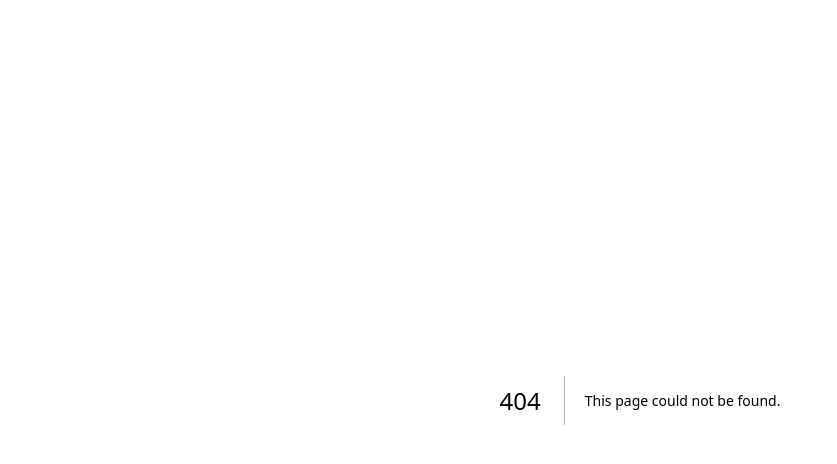
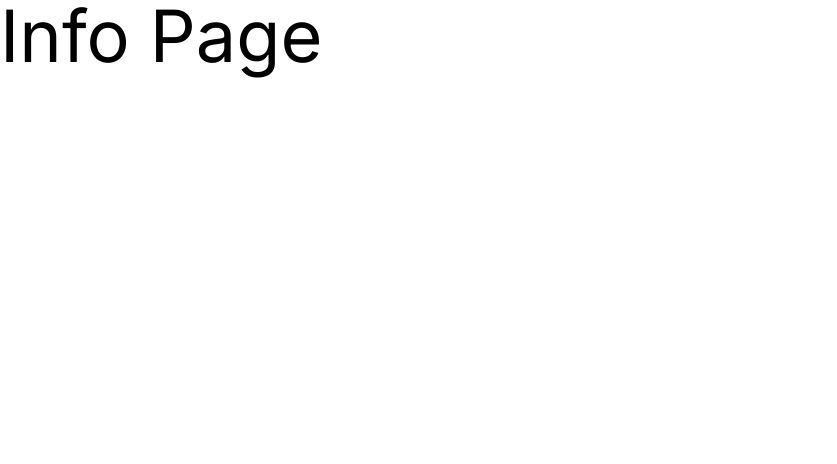
Before and after one commit to jayrboy/nextjs-tutorial, a Next.js app: page /info in a window 1280 px wide. Before the commit this address had no page. Shown: the top 464 px of the page, without its empty margins (0-837 px from the left). Built offline with nearby package versions, Linux system fonts and the light colour scheme.

Commit message:
add info page and link about page

```diff
--- /dev/null
+++ b/app/info/page.tsx
@@ -0,0 +1,9 @@
+function InfoPage() {
+  return (
+    <div>
+      <h1 className="text-7xl">Info Page</h1>
+    </div>
+  );
+}
+
+export default InfoPage;
--- a/app/page.tsx
+++ b/app/page.tsx
@@ -1,7 +1,12 @@
+import Link from 'next/link';
+
 function HomePage() {
   return (
     <div>
       <h1 className="text-7xl">Home Page</h1>
+      <Link href="/about" className="text-xl text-blue-500 inline-block mt-8">
+        about page
+      </Link>
     </div>
   );
 }
```
